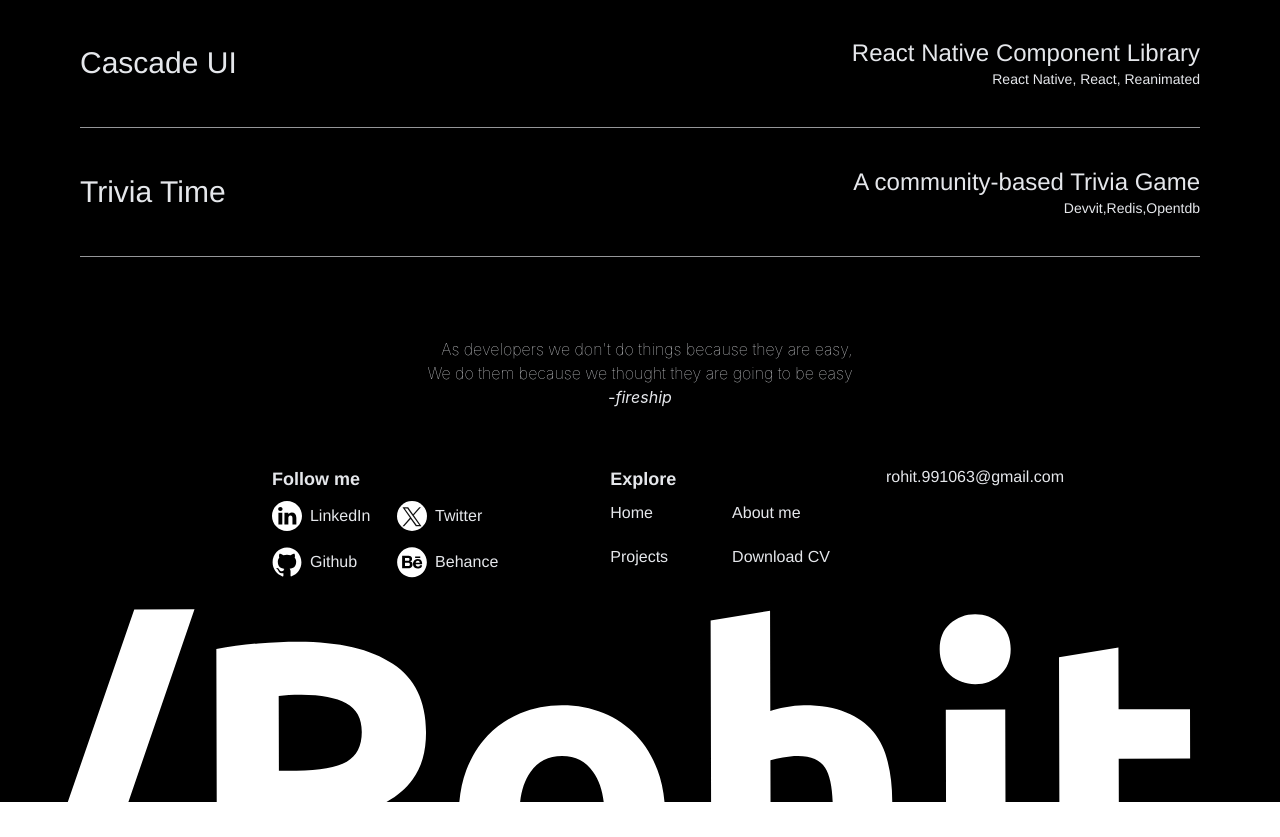
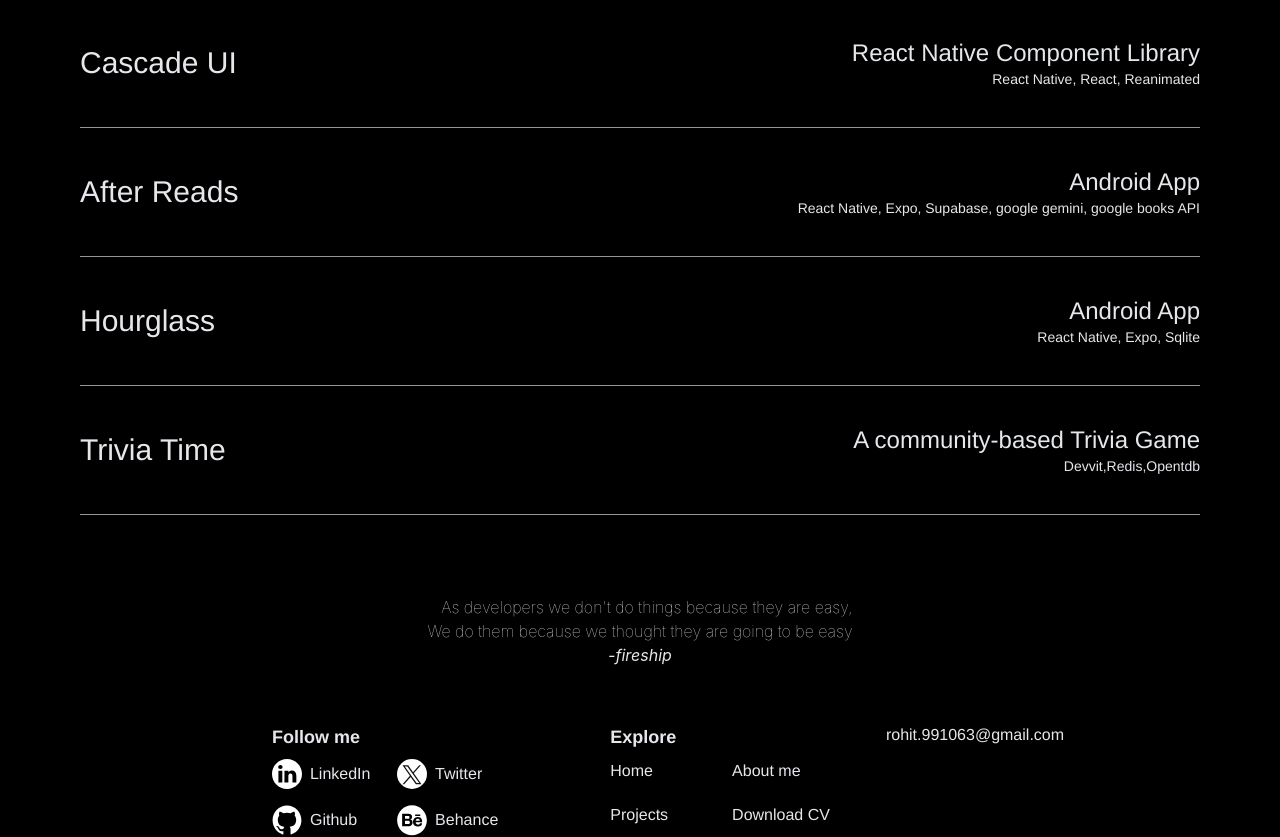
Before and after one commit to Rohit-00/Rohit-Portfolio, a React (Vite) app: page / in a window 1280 px wide. Shown: the part 925-1762 px from the top of the page. Before the commit the page ends 1727 px from the top, so only its background shows below. Built offline with nearby package versions, Linux system fonts and the light colour scheme.

Commit message:
added after reads and hourglass projects

```diff
--- a/package.json
+++ b/package.json
@@ -17,8 +17,7 @@
     "react": "^18.3.1",
     "react-dom": "^18.3.1",
     "react-router-dom": "^7.1.1",
-    "tailwind-merge": "^2.5.4",
-    "tailwind-scrollbar": "^3.1.0"
+    "tailwind-merge": "^2.5.4"
   },
   "devDependencies": {
     "@eslint/js": "^9.11.1",
--- a/src/components/projects.tsx
+++ b/src/components/projects.tsx
@@ -5,119 +5,160 @@ import { IconBrandGithub } from '@tabler/icons-react';
 import { IconExternalLink } from '@tabler/icons-react';
 
 interface project {
-  image         ?: string,
-  projectName   ?: string,
-  projectLink   ?: string,
-  projectType   ?: string,
-  projectTech   ?: string,
-  projectStatus ?: boolean,
-  projectDesc   ?: string,
-  githubLink    ?: string
+  image?: string;
+  projectName?: string;
+  projectLink?: string;
+  projectType?: string;
+  projectTech?: string;
+  projectStatus?: boolean;
+  projectDesc?: string;
+  githubLink?: string;
+  hoverText?: string;
+  hoverColor?: string;
 }
 
 const projects = [
   {
-    image         : 'https://i.ibb.co/zQ3thNC/image.png',
-    projectName   : 'Cascade UI',
-    projectLink   : 'https://cascadeui.pages.dev',
-    projectType   : 'React Native Component Library',
-    projectTech   : 'React Native, React, Reanimated ',
-    projectStatus : true,
-    projectDesc   : "Lorem ipsum dolor sit amet, consectetur adipiscing elit. Proin sed augue congue, blandit magna at, placerat eros. Mauris faucibus convallis ex, et efficitur mi placerat a. In hac habitasse platea dictumst. In hac habitasse platea dictumst. Nullam efficitur gravida pulvinar. Pellentesque habitant morbi tristique senectus et netus et malesuada fames ac turpis egestas. Phasellus tincidunt mattis ipsum, ut commodo lorem molestie sit amet. Morbi sollicitudin iaculis felis ultrices iaculis. Praesent a tellus vulputate, placerat velit ac, viverra est. Nulla vel porttitor erat. Mauris quis consequat neque. In semper gravida nibh vel commodo. Aenean eu lectus justo. Vestibulum faucibus nibh a dolor auctor tincidunt.",
-    hoverText     : "A react native ui library with animated components",
-    hoverColor    : "#E75A7C",
-    githubLink    : "https://github.com/Rohit-00/cascade"
-
+    image: 'https://i.ibb.co/zQ3thNC/image.png',
+    projectName: 'Cascade UI',
+    projectLink: 'https://cascadeui.pages.dev',
+    projectType: 'React Native Component Library',
+    projectTech: 'React Native, React, Reanimated ',
+    projectStatus: true,
+    projectDesc: 'A UI Library for React Native consists of beautiful and animated components. Components are made with Reanimated (some uses gesture handler). Components can be installed by two ways, first is to manually copy and paste the code and second one involves downloading the npm package of the c',
+    hoverText: 'A react native ui library with animated components',
+    hoverColor: '#0077FF',
+    githubLink: 'https://github.com/Rohit-00/cascade',
   },
   {
-    image         : 'https://i.ibb.co/dpSbzTv/image-2025-01-05-213521344.png',
-    projectName   : 'Trivia Time',
-    projectLink   : 'https://www.reddit.com/r/TriviaTimeEvent/',
-    projectType   : 'A community-based Trivia Game',
-    projectTech   : 'Devvit,Redis,Opentdb',
-    projectStatus : true,
-    projectDesc   : "Lorem ipsum dolor sit amet, consectetur adipiscing elit. Proin sed augue congue, blandit magna at, placerat eros. Mauris faucibus convallis ex, et efficitur mi placerat a. In hac habitasse platea dictumst. In hac habitasse platea dictumst. Nullam efficitur gravida pulvinar. Pellentesque habitant morbi tristique senectus et netus et malesuada fames ac turpis egestas. Phasellus tincidunt mattis ipsum, ut commodo lorem molestie sit amet. Morbi sollicitudin iaculis felis ultrices iaculis. Praesent a tellus vulputate, placerat velit ac, viverra est. Nulla vel porttitor erat. Mauris quis consequat neque. In semper gravida nibh vel commodo. Aenean eu lectus justo. Vestibulum faucibus nibh a dolor auctor tincidunt.",
-    hoverText     : "A Community based trivia game made with devvit",
-    hoverColor    : "#00A6A6",
-    githubLink    : "https://github.com/Rohit-00/Devvit-Trivia"
-
+    image: 'https://i.ibb.co/ZRYfC0b6/image-2025-03-27-153659598.png',
+    projectName: 'After Reads',
+    projectLink: 'https://cascadeui.pages.dev',
+    projectType: 'Android App',
+    projectTech: 'React Native, Expo, Supabase, google gemini, google books API',
+    projectStatus: true,
+    projectDesc: 'After Reads is an android app that provides book summaries using AI(Gemini 2.0 flash). I am using google books API to fetch book data and provide search functionality and gemini 2.0 flash to summarize the book',
+    hoverText: 'AI Book Summary Android App',
+    hoverColor: '#01C796',
+    githubLink: 'https://github.com/Rohit-00/After-Reads',
   },
-
-
-]
+  {
+    image: 'https://i.ibb.co/nshSc0cR/image-2025-03-27-153806613.png',
+    projectName: 'Hourglass',
+    projectLink: 'https://cascadeui.pages.dev',
+    projectType: 'Android App',
+    projectTech: 'React Native, Expo, Sqlite',
+    projectStatus: true,
+    projectDesc:'Hourglass is an android app that tells you how much time is left for the day to end. You can add tasks that you have done and sort them in productive and unproductive categories to reflect on your daily routine.',
+    hoverText: 'Daily Journaling Android App',
+    hoverColor: '#536DBC',
+    githubLink: 'https://github.com/Rohit-00/hourglass',
+  },
+  {
+    image: 'https://i.ibb.co/dpSbzTv/image-2025-01-05-213521344.png',
+    projectName: 'Trivia Time',
+    projectLink: 'https://www.reddit.com/r/TriviaTimeEvent/',
+    projectType: 'A community-based Trivia Game',
+    projectTech: 'Devvit,Redis,Opentdb',
+    projectStatus: true,
+    projectDesc : 'Trivia Time is a game that I made for the reddit games hackathon.It is a community based trivia game where everyone gets 5 attempts(every event) to answer 5 trivia questions and everytime they answer one correct it adds a point to the community goal.',
+    hoverText: 'A Community based trivia game made with devvit',
+    hoverColor: '#D93A00',
+    githubLink: 'https://github.com/Rohit-00/Devvit-Trivia',
+  },
+];
 
 const Projects = () => {
   const [showModal, setShowModal] = useState(false);
-  const [currentProject, setCurrentProject] = useState<project>({})
+  const [currentProject, setCurrentProject] = useState<project>({});
   const toggleModal = () => setShowModal(!showModal);
 
-  const ModalContent : React.FC  = () => {
-
-    return(
-      <div style={{fontFamily:'Helvetica'}}>
-        <img src={currentProject.image} className='object-fill' />
-        <div className='flex justify-between mt-4 mx-6 items-center'>
-        <a href={currentProject.projectLink}>
-        <div className='sm:text-4xl text-3xl font-semibold flex flex-row items-center gap-1'>{currentProject.projectName}<IconExternalLink className='size-9'/></div>
-        <div className='text:text-xl text-base font-thin flex flex-row items-center gap-1'>{currentProject.projectType}</div>
-        <div className='font-thin text-sm m-0'>  Technology Used : {currentProject.projectTech} </div>
+  const ModalContent: React.FC = () => {
+    return (
+      <div
+      className='p-3 sm:p-6'
+        style={{ fontFamily: 'Helvetica', maxWidth: '80vw', overflowY: 'auto', backgroundColor:'#0A0A0A'}}
+      >
+        <img
+          src={currentProject.image}
+          className="object-contain w-full"
+          style={{ maxHeight: '50vh' }}
+        />
+        <div className="flex justify-between mt-4 sm:mx-6 items-start">
+          <a href={currentProject.projectLink} target='_blank'>
+            <div className="sm:text-4xl text-3xl font-semibold flex flex-row items-center gap-1">
+              {currentProject.projectName}
+              <IconExternalLink className="size-9" />
+            </div>
+            <div className="text:text-xl text-base font-thin flex flex-row items-center gap-1">
+              {currentProject.projectType}
+            </div>
+            <div className="font-thin text-sm m-0">Technology Used : {currentProject.projectTech} </div>
           </a>
 
-        <div className='flex flex-col items-end gap-1'>
-
-        <div className='flex  gap-2'>
-        <div>Status : </div>{currentProject.projectStatus === true ? <p className='text-green-500'>live</p> : <p className='text-red-500'>undeployed</p>}
+          <div className="flex flex-col items-end gap-1">
+            <div className="flex gap-2">
+              <div>Status: </div>
+              {currentProject.projectStatus === true ? (
+                <p className="text-green-500">live</p>
+              ) : (
+                <p className="text-red-500">undeployed</p>
+              )}
             </div>
-        <a href={currentProject.githubLink} target='_blank'>
-        <div className='dark:bg-gray-900 p-2 rounded-full'><IconBrandGithub/></div>
+            <a href={currentProject.githubLink} target="_blank" rel="noopener noreferrer">
+              <div className="dark:bg-gray-900 p-2 rounded-full">
+                <IconBrandGithub />
+              </div>
             </a>
           </div>
         </div>
 
-
-        <div className='mx-6 text-justify'>
-
-          <br/>
+        <div className="sm:mx-6 text-justify">
+          <br />
           {currentProject.projectDesc}
         </div>
       </div>
-    )
-    }
-
+    );
+  };
 
   return (
-    <div className='mt-9' style={{fontFamily:'Helvetica'}}>
-
-      <h1 className='text-3xl sm:text-6xl mx-5 sm:mx-20 mb-1' >Projects</h1>
+    <div className="mt-9" style={{ fontFamily: 'Helvetica' }}>
+      <h1 className="text-3xl sm:text-6xl mx-5 sm:mx-20 mb-1">Projects</h1>
 
       <div>
-      <div className='flex flex-col '>
-      {projects.map((item)=>{
-
-      return(
+        <div className="flex flex-col ">
+          {projects.map((item) => {
+            return (
               <>
                 <HoverDescription description={item.hoverText} backgroundColor={item.hoverColor}>
-      <div onClick={()=>{toggleModal();setCurrentProject(item)}} className=' flex flex-col sm:flex-row justify-between sm:h-32 sm:items-center cursor-pointer transition-transform duration-300 ease-in-out sm:hover:scale-90 sm:mx-20 mx-10'>
-      <div className=' text-3xl sm:text-3xl font-normal'>{item.projectName}</div>
-      <div className=' sm:hidden'><img src={item.image} alt='placeholder' height={400} width={600}></img></div>
-      <div className='text-sm text-end  flex flex-col'><div className='text-xl sm:text-2xl font-thin'>{item.projectType}</div>
-      <div className='font-extralight'>{item.projectTech}</div></div>
+                  <div
+                    onClick={() => {
+                      toggleModal();
+                      setCurrentProject(item);
+                    }}
+                    className=" flex flex-col sm:flex-row justify-between sm:h-32 sm:items-center cursor-pointer transition-transform duration-300 ease-in-out sm:hover:scale-90 sm:mx-20 mx-10"
+                  >
+                    <div className=" text-3xl sm:text-3xl font-normal">{item.projectName}</div>
+                    <div className=" sm:hidden">
+                      <img src={item.image} alt="placeholder" height={400} width={600} />
+                    </div>
+                    <div className="text-sm text-end  flex flex-col">
+                      <div className="text-xl sm:text-2xl font-thin">{item.projectType}</div>
+                      <div className="font-extralight">{item.projectTech}</div>
+                    </div>
                   </div>
                 </HoverDescription>
                 <hr className="opacity-65 sm:mx-20 mx-10 sm:my-0 my-6 " />
                 <Modal showModal={showModal} onClose={toggleModal}>
-        <ModalContent/>
+                  <ModalContent />
                 </Modal>
-
               </>
-
-      )
+            );
           })}
-
         </div>
       </div>
     </div>
-  )
-}
+  );
+};
 
-export default Projects
+export default Projects;
```
Also changed, not shown: 1 other file (tests, documents, lock files or other folders). Lines whose indentation alone changed are shown as unchanged.
